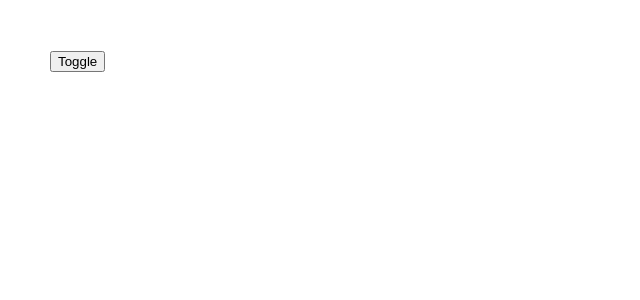
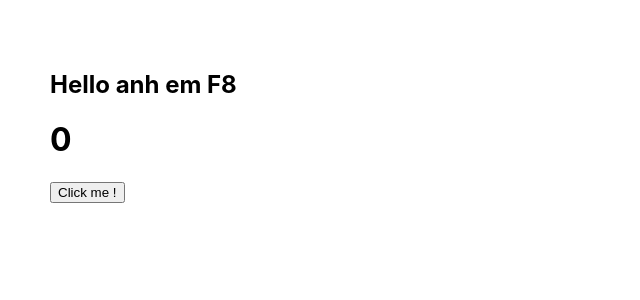
Before and after one commit to DaiCatPhan/Hooks, a React (Create React App) app: page / in a window 1280 px wide. Shown: the top 300 px of the page, without its empty margins (0-640 px from the left). Built offline with nearby package versions, Linux system fonts and the light colour scheme.

Commit message:
66. React.memo HOC

```diff
--- a/src/App.jsx
+++ b/src/App.jsx
@@ -1,18 +1,20 @@
-import { useState } from 'react';
-import Content from './Content'
+import {  useState } from "react";
+import Content from "./Content";
+
 
 function App() {
 
-  const [on , setOn] = useState(false)
+  const [count , setCount] = useState(0)
 
-  const handleSubmit = () => {
-    setOn(!on);
+  const handleIncrease = () => {
+      setCount(prev => prev + 1)
   }
 
   return (
     <div className="App" style={{padding:50}}>
-      <button onClick={handleSubmit}> Toggle</button>
-      {on && <Content />}
+      <Content/>
+      <h1 >{count}</h1>
+      <button onClick={handleIncrease}>Click me !</button>
     </div>
   );
 }
--- a/src/Content.jsx
+++ b/src/Content.jsx
@@ -1,43 +1,18 @@
-import {  useEffect, useRef, useState } from "react";
+import { memo } from "react";
+
+function Content() {
+    console.log('re-render');
 
 
-function Content() {
-
-    const [count , setCount] = useState(60)
-
-    const  timerId = useRef()
-    const   prevCount = useRef()
-    const h1Ref = useRef()
-
-    useEffect(() => {
-        prevCount.current = count
-    },[count])
-
-    useEffect(() => {
-        console.log(h1Ref.current);
-    })
-
-
-    const handleStart = () => {
-        timerId.current = setInterval(() => {
-            setCount(prev => prev - 1)
-        },1000)
-    }
-
-    const handleStop = () => {
-        clearInterval(timerId.current)
-    }
-
-    console.log(count , prevCount.current);
     return (
         <>
-            <h1
-                ref={h1Ref}
-            >{count}</h1>
-            <button onClick={handleStart}>Start</button>
-            <button onClick={handleStop}>Stop</button>
+           <h2>Hello anh em F8</h2>
         </>
      );
 }
 
-export default Content;
+export default memo(Content);
+
+// memo check các props của component Content xem nó có thay đỏi hay không
+// Nếu có thay đổi thì nó render lại component Content
+// Nếu k thay đổi thì nó khong render lại Content
```
